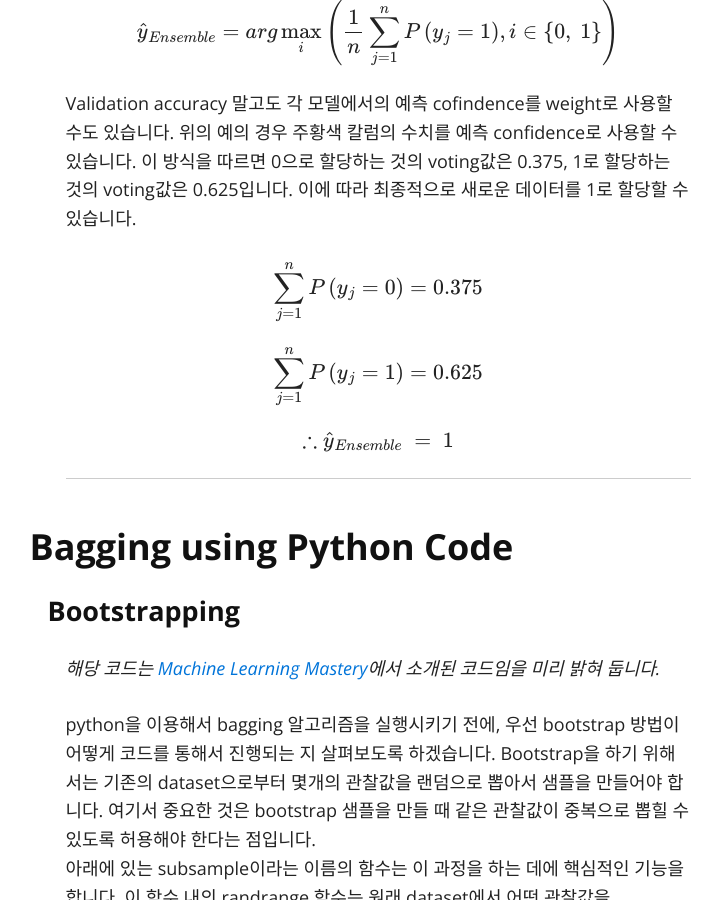
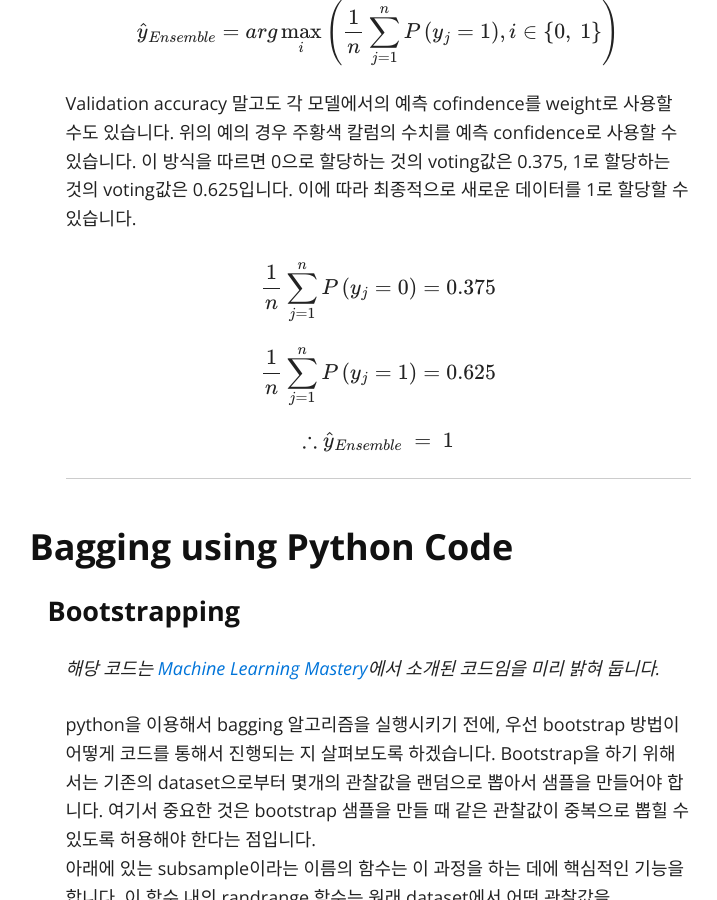
Before and after one commit to seokchaeyoon/seokchaeyoon.github.io, a Jekyll site: the page built from index.md, in a window 1280 px wide and 900 px high, scrolled down 14668 px. Shown: the whole window, without its empty margins (262-979 px from the left). Built offline with Jekyll 4.4.1, drawn with Linux system fonts in a browser that asks for light colours; nearby versions of some CDN libraries; formulas are drawn with MathJax 3.

Commit message:
Update index.md

```diff
--- a/index.md
+++ b/index.md
@@ -215,8 +215,8 @@ $$ { \hat { y }  }_{ Ensemble }=arg\max _{ i }{ \left( \frac { 1 }{ n } \sum _{
 
 Validation accuracy 말고도 각 모델에서의 예측 cofindence를 weight로 사용할 수도 있습니다. 위의 예의 경우 주황색 칼럼의 수치를 예측 confidence로 사용할 수 있습니다. 이 방식을 따르면 0으로 할당하는 것의 voting값은 0.375, 1로 할당하는 것의 voting값은 0.625입니다. 이에 따라 최종적으로 새로운 데이터를 1로 할당할 수 있습니다.
 
-<div style="text-align:center">$$ \sum _{ j=1 }^{ n }{ P\left( { y }_{ j }=0 \right)  } =0.375  $$
-$$ \sum _{ j=1 }^{ n }{ P\left( { y }_{ j }=1 \right)  } =0.625  $$
+<div style="text-align:center">$$ \frac { 1 }{ n }\sum _{ j=1 }^{ n }{ P\left( { y }_{ j }=0 \right)  } =0.375  $$
+$$ \frac { 1 }{ n }\sum _{ j=1 }^{ n }{ P\left( { y }_{ j }=1 \right)  } =0.625  $$
 $$ \therefore { \hat { y }  }_{ Ensemble }\ =\ 1 $$ </div>
 
 <hr>
```
